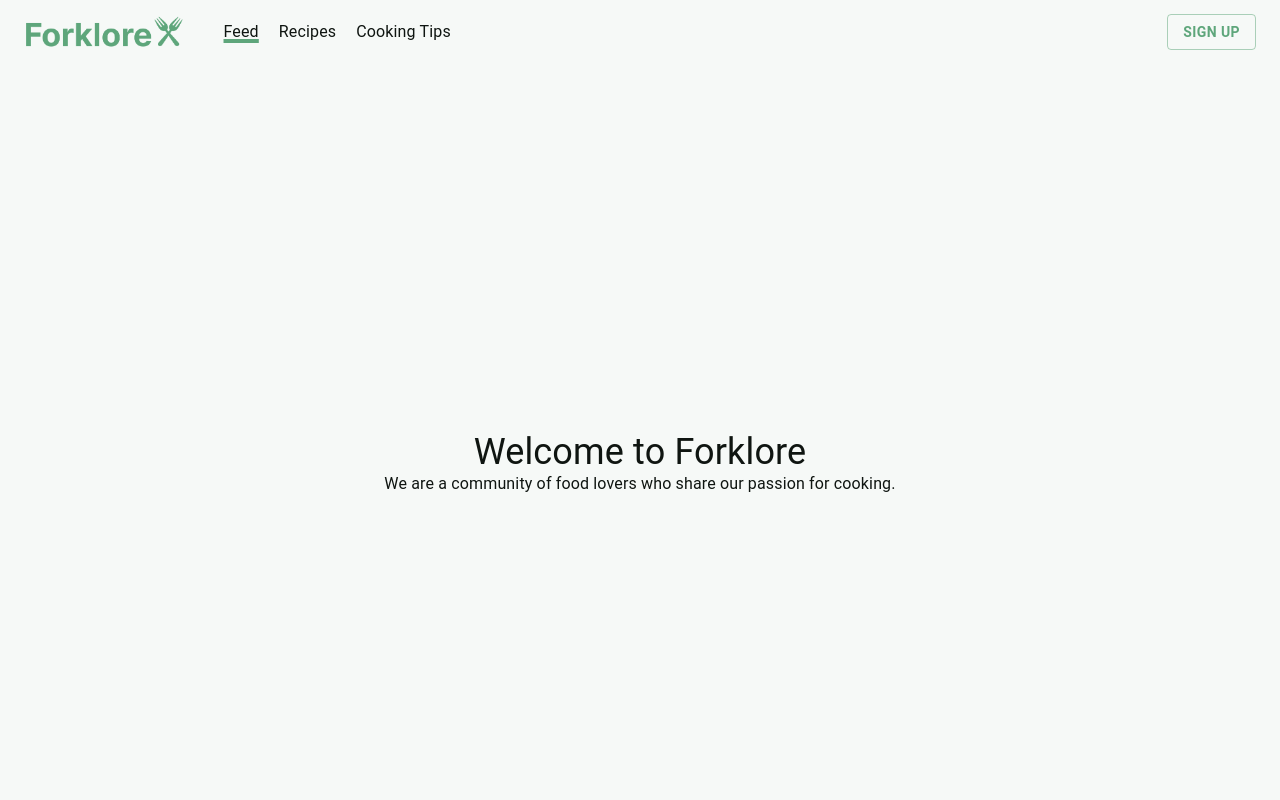
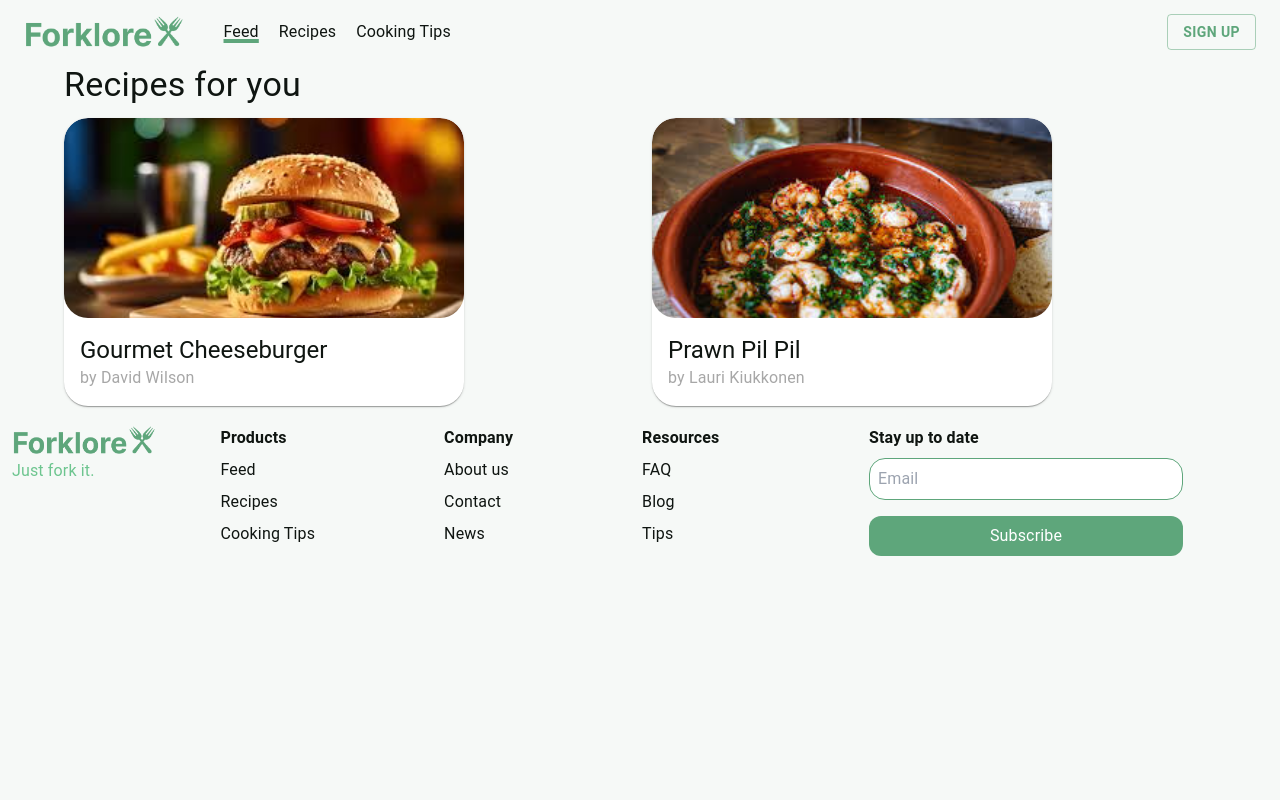
Before and after one commit to Szazlo/forklore-web, a React (Vite) app: page / in a window 1280 px wide. Shown: the top 800 px of the page. Built offline with nearby package versions, Linux system fonts and the light colour scheme; no server answers.

Commit message:
Added sample recipe cards on home page and recipe related types

```diff
--- a/src/context/ColorModeProvider/theme.ts
+++ b/src/context/ColorModeProvider/theme.ts
@@ -15,6 +15,7 @@ export const getDesignTokens = (mode: PaletteMode) => ({
       },
       text: {
         primary:"#0f1511",
+        secondary: "#A7A7A7",
       },
       background: {
         default: "#f6f9f7",
--- a/src/pages/Home/Home.tsx
+++ b/src/pages/Home/Home.tsx
@@ -1,15 +1,76 @@
 import "@/main.css";
+import { RecipeCardData } from "@/types/recipe";
+import { Card, CardActionArea, CardContent, CardMedia, Container, Grid, Typography } from "@mui/material";
+import { Timestamp } from "firebase/firestore";
+import burgir from "@/assets/burgir.jpeg";
+import prawnPilPil from "@/assets/prawnpilpil.jpeg";
+
+// TODO: Remove image attr
+const recipes: RecipeCardData[] & any = [
+	{
+		id: "gourmet_cheeseburger_davwilson",
+		title: "Gourmet Cheeseburger",
+		publisher: {
+			username: "davwilson",
+			firstName: "David",
+			lastName: "Wilson",
+		},
+		cookingTime: 20,
+		averageRating: 4.7,
+		difficulty: "easy",
+		createdAt: Timestamp.now(),
+		image: burgir,
+	},
+	{
+		id: "gourmet_cheeseburger_davwilson1",
+		title: "Prawn Pil Pil",
+		publisher: {
+			username: "laplace",
+			firstName: "Lauri",
+			lastName: "Kiukkonen",
+		},
+		cookingTime: 10,
+		averageRating: 4.7,
+		difficulty: "easy",
+		createdAt: Timestamp.now(),
+		image: prawnPilPil,
+	}
+];
 
 function Home() {
+	const recipeCards = recipes.map((recipeData: RecipeCardData & any) => {
 		return (
-		<main className={"flex-grow"}>
+			<Grid item key={recipeData.id} xs={12} md={6}>
+				<Card  sx={{ borderRadius: 6, maxWidth: 400 }}>
+					<CardActionArea>
+						<CardMedia sx={{ borderRadius: 6, height: 200, objectFit: "cover" }} component="img" height="140" image={recipeData?.image} alt={recipeData.title} />
+						<CardContent>
+							<Typography variant="h5">{recipeData.title}</Typography>
+							<Typography color="text.secondary">by {recipeData.publisher.firstName + " " + recipeData.publisher.lastName}</Typography>
+						</CardContent>
+					</CardActionArea>
+				</Card>
+			</Grid>
+			)
+		});
+
+	return (
+		<Container className="flex-grow px-2">
+			<Typography variant="h4" gutterBottom>Recipes for you</Typography>
+			{recipes
+			?
+			<Grid container spacing={3} justifyContent="space-around">
+				{recipeCards}
+			</Grid>
+			:
 			 <div className="flex flex-col items-center justify-center h-screen">
 					<h1 className="text-4xl">Welcome to Forklore</h1>
 					<p className="w-1/2 text-center">
 						We are a community of food lovers who share our passion for cooking.
 					</p>
 				</div>
-		</main>
+			}
+		</Container>
 	);
 }
 
```
Also changed, not shown: src/types/User.d.ts (added, +10 -0 lines), src/types/recipe.d.ts (added, +39 -0 lines), src/assets/burgir.jpeg (added), src/assets/prawnpilpil.jpeg (added). Lines whose indentation alone changed are shown as unchanged.
